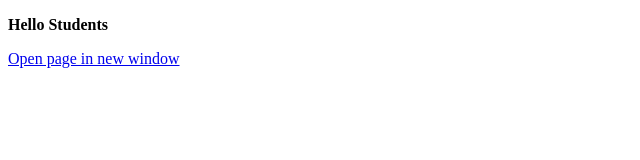
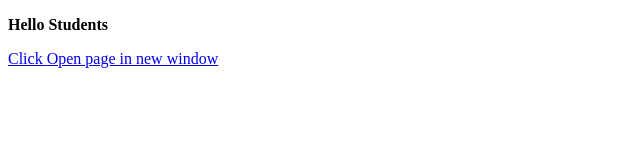
Before and after one commit to jziegelmayer-ieseg/demoWeb, a plain HTML site: page index.html in a window 1280 px wide. Shown: the full height of the page, 0-640 px from the left. Drawn offline with Linux system fonts and the light colour scheme.

Commit message:
Update index.html

```diff
--- a/index.html
+++ b/index.html
@@ -5,7 +5,7 @@
   </head>
   <body>
     <p><b>Hello Students</b></p>
-
+    <a href="demo.pdf"> Click </a>
     <a href="http://www.google.com" target="popup" onclick="window.open('http://www.google.com','name','width=600,height=400')">Open page in new window</a>
   </body>
 </html>
```
